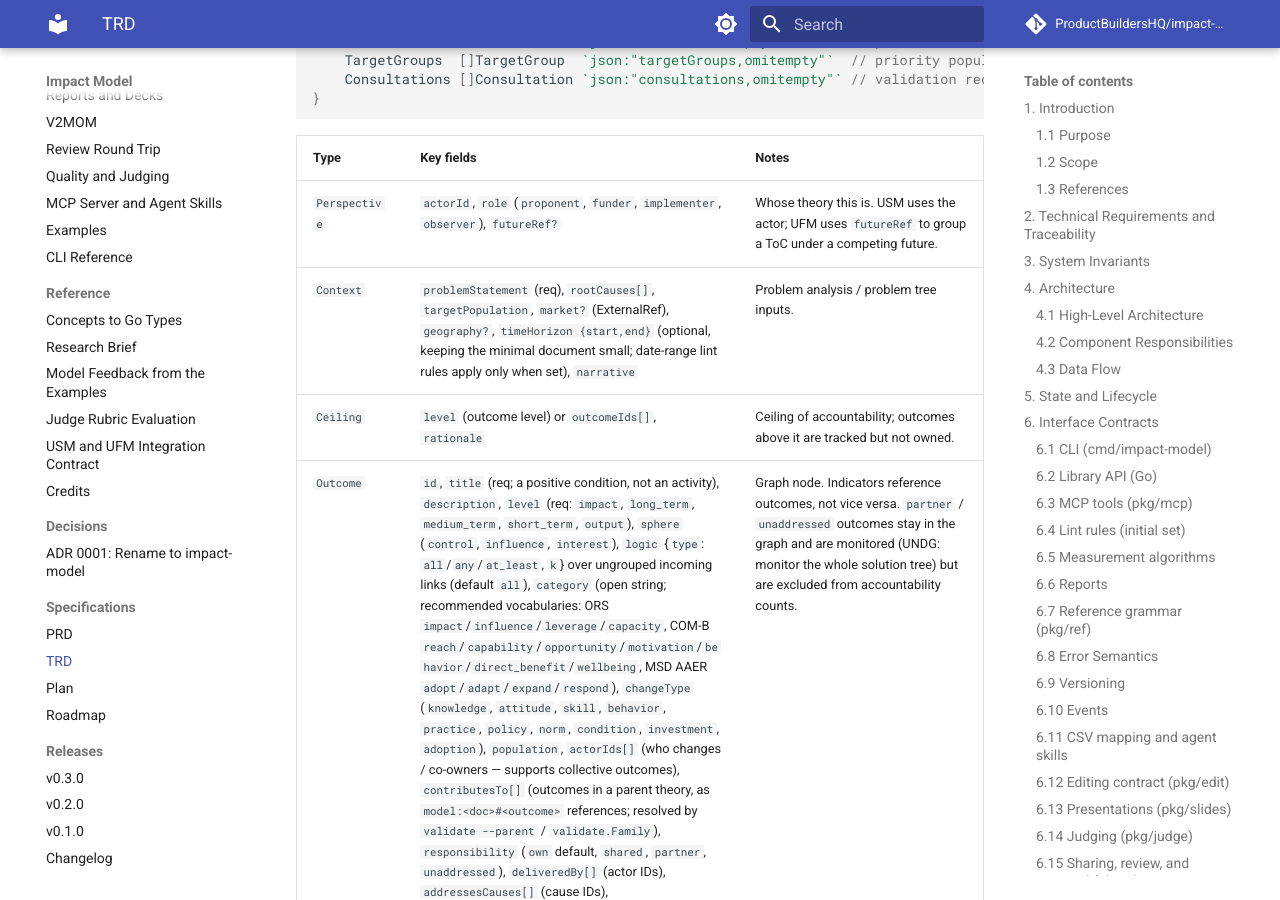
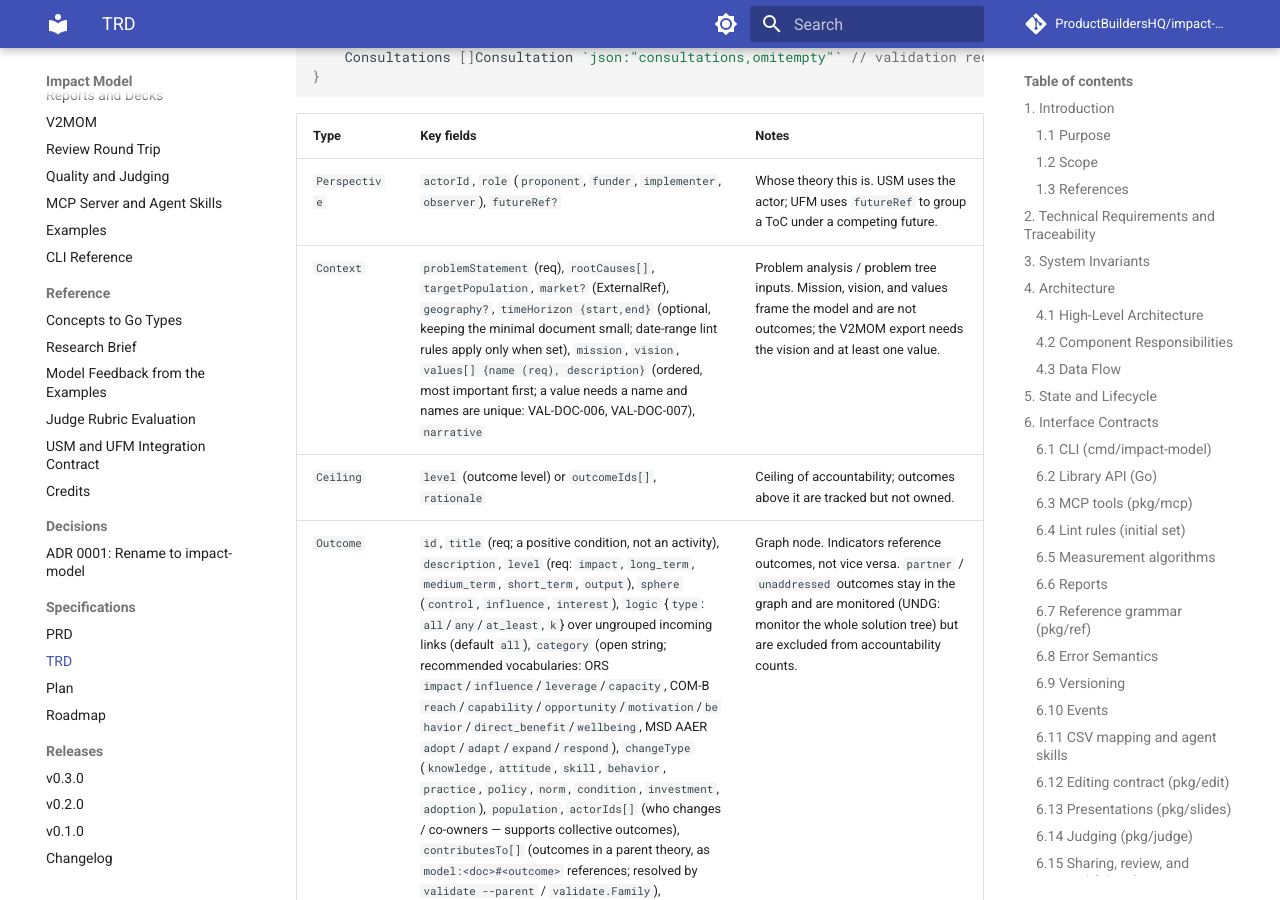
Before and after one commit to ProductBuildersHQ/theoryofchange-spec, an MkDocs documentation site: the page built from docs/specs/initiatives/INIT-THEORYOFCHANGESPEC-001/TRD.md, in a window 1280 px wide and 900 px high, scrolled down 29302 px. Built offline with MkDocs 1.6.1 and Material for MkDocs 9.7.7, drawn with Linux system fonts in a browser that asks for light colours; comment, search, counter and statistics services are not loaded; some of the changed text lies outside the part shown.

Commit message:
docs(specs): specify the V2MOM export and context values in the TRD
Refs: RMI-IMPACTMODEL-003

Co-Authored-By: Claude Opus 5.5 <noreply@anthropic.com>

````diff
--- a/docs/specs/initiatives/INIT-THEORYOFCHANGESPEC-001/TRD.md
+++ b/docs/specs/initiatives/INIT-THEORYOFCHANGESPEC-001/TRD.md
@@ -65,7 +65,7 @@ no persistence, no statistical inference).
 | TRD-011 | Renderers MUST NOT emit `restricted` evidence excerpts | PRD-FR-503 | Test with restricted evidence asserts absence |
 | TRD-012 | `spec/` MUST embed `toc.md` template and `toc.rubric.yaml` that parses into `rubric.RubricSet` and passes its `Validate()` | PRD-FR-601 | `spec_test.go` |
 | TRD-013 | `pkg/mcp` MUST expose the six tools in §6.3 over stdio with the official Go SDK | PRD-FR-602 | In-memory transport integration test |
-| TRD-014 | `pkg/prismx` MUST export OKR documents and outcome journeys; no package under `pkg/impact`, `pkg/graph`, `pkg/validate`, `pkg/lint`, `pkg/measure` MAY import `prism-roadmap` | PRD-FR-603 | `go list -deps` import-boundary test |
+| TRD-014 | `pkg/prismx` MUST export OKR documents, outcome journeys, and V2MOM documents (one method per pathway; refused without a vision, values, or a pathway); no package under `pkg/impact`, `pkg/graph`, `pkg/validate`, `pkg/lint`, `pkg/measure` MAY import `prism-roadmap` | PRD-FR-603 | `go list -deps` import-boundary test |
 | TRD-015 | `pkg/ref` MUST parse and format the reference grammar in §6.7 | PRD-FR-604 | Parse/format round-trip and invalid-input tests |
 | TRD-016 | Core types MUST reuse `prism-core` `Person`, `Risk`, `CapabilityRef`, health and trend constants instead of redefining them | PRD G-7 | Code review; grep test for duplicate type names |
 | TRD-017 | `pkg/impact` MUST define `Pathway`, `Metric`, `Audience`, `GlossaryTerm`, `Theme`, `SelectionCriterion`, `MeasurementBudget`, and the indicator extensions in §7.1 | PRD-FR-112…117 | Round-trip tests; schema lint |
@@ -231,7 +231,7 @@ no persistence, no statistical inference).
 | `impact-model report <kind> <toc> [-O <obs>...] [--as-of] [--pathway ID] [--audience ID] [--template file] [--out file]` | `kind` (status): `exec`, `results`, `assumptions`, `interventions`, `evidence-gaps`, `story`, `learning-review`, `portfolio`, `narrative`, `actors`, `full`, `custom`; `kind` (definition, no observations needed): `pathway`, `logic-model`, `metrics`, `metric-selection`, `collection-plan`, `glossary`, `definitions` (all definition reports) | 0; 2 |
 | `impact-model import observations --csv <file> --map <mapping.yaml> --model <toc> [--out obs.yaml]` | CSV → ObservationSet; unmatched rows to stderr and `--unmatched file` | 0 all rows imported; 1 some rows unmatched; 2 error |
 | `impact-model export csv <table> <toc> [-O obs...]` | `table`: `indicators`, `metrics`, `metric-selection`, `collection-plan`, `glossary`, `results`, `themes` | 0; 2 |
-| `impact-model export okr\|journey <toc> [-O obs...]` | PRISM exports | 0; 2 |
+| `impact-model export okr\|journey\|v2mom <model> [-O obs...]` | PRISM exports | 0; 2 |
 | `impact-model schema [name]` | List or print embedded schemas | 0; 2 |
 | `impact-model init [--template program\|market]` | Write a starter document | 0; 2 |
 | `impact-model mcp` | Start MCP server on stdio | 0 on clean shutdown |
@@ -303,6 +303,7 @@ func Mermaid(doc *impact.Document, st *impact.Status, opts MermaidOptions) strin
 // pkg/prismx
 func ToOKR(doc *impact.Document, st *impact.Status) (*okr.OKRDocument, error)
 func ToOutcomeJourneys(doc *impact.Document, st *impact.Status) ([]journey.OutcomeJourney, error)
+func ToV2MOM(doc *impact.Model, st *impact.Status) (*v2mom.V2MOM, error) // wraps ErrNotV2MOMReady
 ```
 
 Errors: functions return wrapped sentinel errors —
@@ -788,7 +789,7 @@ type Document struct {
 | Type | Key fields | Notes |
 |------|-----------|-------|
 | `Perspective` | `actorId`, `role` (`proponent`, `funder`, `implementer`, `observer`), `futureRef?` | Whose theory this is. USM uses the actor; UFM uses `futureRef` to group a ToC under a competing future. |
-| `Context` | `problemStatement` (req), `rootCauses[]`, `targetPopulation`, `market?` (ExternalRef), `geography?`, `timeHorizon {start,end}` (optional, keeping the minimal document small; date-range lint rules apply only when set), `narrative` | Problem analysis / problem tree inputs. |
+| `Context` | `problemStatement` (req), `rootCauses[]`, `targetPopulation`, `market?` (ExternalRef), `geography?`, `timeHorizon {start,end}` (optional, keeping the minimal document small; date-range lint rules apply only when set), `mission`, `vision`, `values[] {name (req), description}` (ordered, most important first; a value needs a name and names are unique: VAL-DOC-006, VAL-DOC-007), `narrative` | Problem analysis / problem tree inputs. Mission, vision, and values frame the model and are not outcomes; the V2MOM export needs the vision and at least one value. |
 | `Ceiling` | `level` (outcome level) or `outcomeIds[]`, `rationale` | Ceiling of accountability; outcomes above it are tracked but not owned. |
 | `Outcome` | `id`, `title` (req; a positive condition, not an activity), `description`, `level` (req: `impact`, `long_term`, `medium_term`, `short_term`, `output`), `sphere` (`control`, `influence`, `interest`), `logic` {`type`: `all`/`any`/`at_least`, `k`} over ungrouped incoming links (default `all`), `category` (open string; recommended vocabularies: ORS `impact`/`influence`/`leverage`/`capacity`, COM-B `reach`/`capability`/`opportunity`/`motivation`/`behavior`/`direct_benefit`/`wellbeing`, MSD AAER `adopt`/`adapt`/`expand`/`respond`), `changeType` (`knowledge`, `attitude`, `skill`, `behavior`, `practice`, `policy`, `norm`, `condition`, `investment`, `adoption`), `population`, `actorIds[]` (who changes / co-owners — supports collective outcomes), `contributesTo[]` (outcomes in a parent theory, as `model:<doc>#<outcome>` references; resolved by `validate --parent` / `validate.Family`), `responsibility` (`own` default, `shared`, `partner`, `unaddressed`), `deliveredBy[]` (actor IDs), `addressesCauses[]` (cause IDs), `targetGroupIds[]`, `priority?` {`scores[]` {criterionId, score 1–5, note}, `rationale`}, `tags[]` | Graph node. Indicators reference outcomes, not vice versa. `partner` / `unaddressed` outcomes stay in the graph and are monitored (UNDG: monitor the whole solution tree) but are excluded from accountability counts. |
 | `Cause` | `id`, `statement` (req), `level` (req: `immediate`, `underlying`, `structural`), `parent?` (cause ID it contributes to), `affectedGroupIds[]`, `evidenceIds[]`, `outOfScope?` {reason} | Problem tree; outcomes map to causes via `addressesCauses`. |
````
Also changed, not shown: other parts of docs/specs/initiatives/INIT-THEORYOFCHANGESPEC-001/TRD.md (+1 -1 lines).
